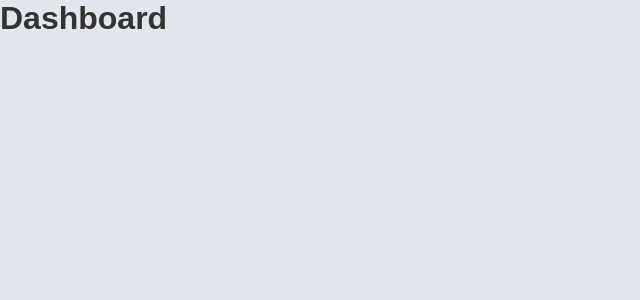
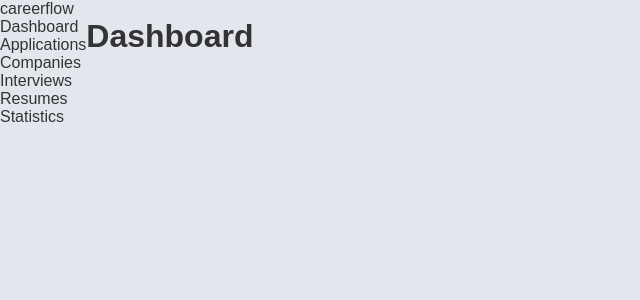
Before and after one commit to Suryansh-Paul/careerflow, a React (Vite) app: page / in a window 1280 px wide. Shown: the top 300 px of the page, without its empty margins (0-640 px from the left). Built offline with nearby package versions, Linux system fonts and the light colour scheme.

Commit message:
Add application layout with routing and navigation system

```diff
--- /dev/null
+++ b/src/components/layout/Layout.jsx
@@ -0,0 +1,22 @@
+import Navbar from "./Navbar"
+import Sidebar from "./Sidebar"
+import { Outlet } from "react-router-dom"
+function Layout(){
+    return(
+    <>
+    <div id="container">
+    <Navbar/>
+    <div id="main" style={{ display: "flex" }}>
+    <Sidebar/>
+    <Outlet/>
+    </div>
+    </div>
+    </>
+
+
+
+
+)
+}
+
+export default Layout;
--- /dev/null
+++ b/src/components/layout/Navbar.jsx
@@ -0,0 +1,9 @@
+
+
+function Navbar(){
+  return(
+   <nav>careerflow</nav>
+  )
+
+}
+export default Navbar;
--- /dev/null
+++ b/src/components/layout/Sidebar.jsx
@@ -0,0 +1,36 @@
+import { Link } from "react-router-dom";
+function Sidebar(){
+    return(
+
+        <>
+
+        <aside>
+         <ul>
+
+            <li><Link to="/" > Dashboard </Link></li>
+
+
+            <li><Link to="/applications" > Applications </Link></li>
+
+
+            <li><Link to="/companies" > Companies </Link></li>
+
+
+            <li><Link to="/interviews" > Interviews </Link></li>
+
+
+            <li><Link to="/resumes" > Resumes </Link></li>
+
+
+            <li><Link to="/statistics" > Statistics </Link></li>
+
+
+
+         </ul>
+
+        </aside>
+
+        </>
+    )
+}
+export default Sidebar;
--- a/src/routes/approutes.jsx
+++ b/src/routes/approutes.jsx
@@ -7,13 +7,13 @@ import InterviewsPage from "../pages/InterviewsPage";
 import ResumesPage from "../pages/ResumesPage";
 import StatisticsPage from "../pages/StatisticsPage";
 import NotFoundPage from "../pages/NotFoundPage";
-
+import Layout from "../components/layout/Layout";
 
 function AppRoutes(){
 return (
 <BrowserRouter>
 <Routes>
-
+<Route path="/" element={<Layout/>}>
 <Route index element={<DashboardPage/>}  />
 <Route path="/applications" element={<ApplicationsPage/>}  />
 <Route path="/companies" element={<CompaniesPage/>}  />
@@ -21,7 +21,7 @@ return (
 <Route path="/resumes" element={<ResumesPage/>}  />
 <Route path="/statistics" element={<StatisticsPage/>}  />
 <Route path="*" element={<NotFoundPage/>}  />
-
+</Route>
 
 </Routes>
 </BrowserRouter>
```
